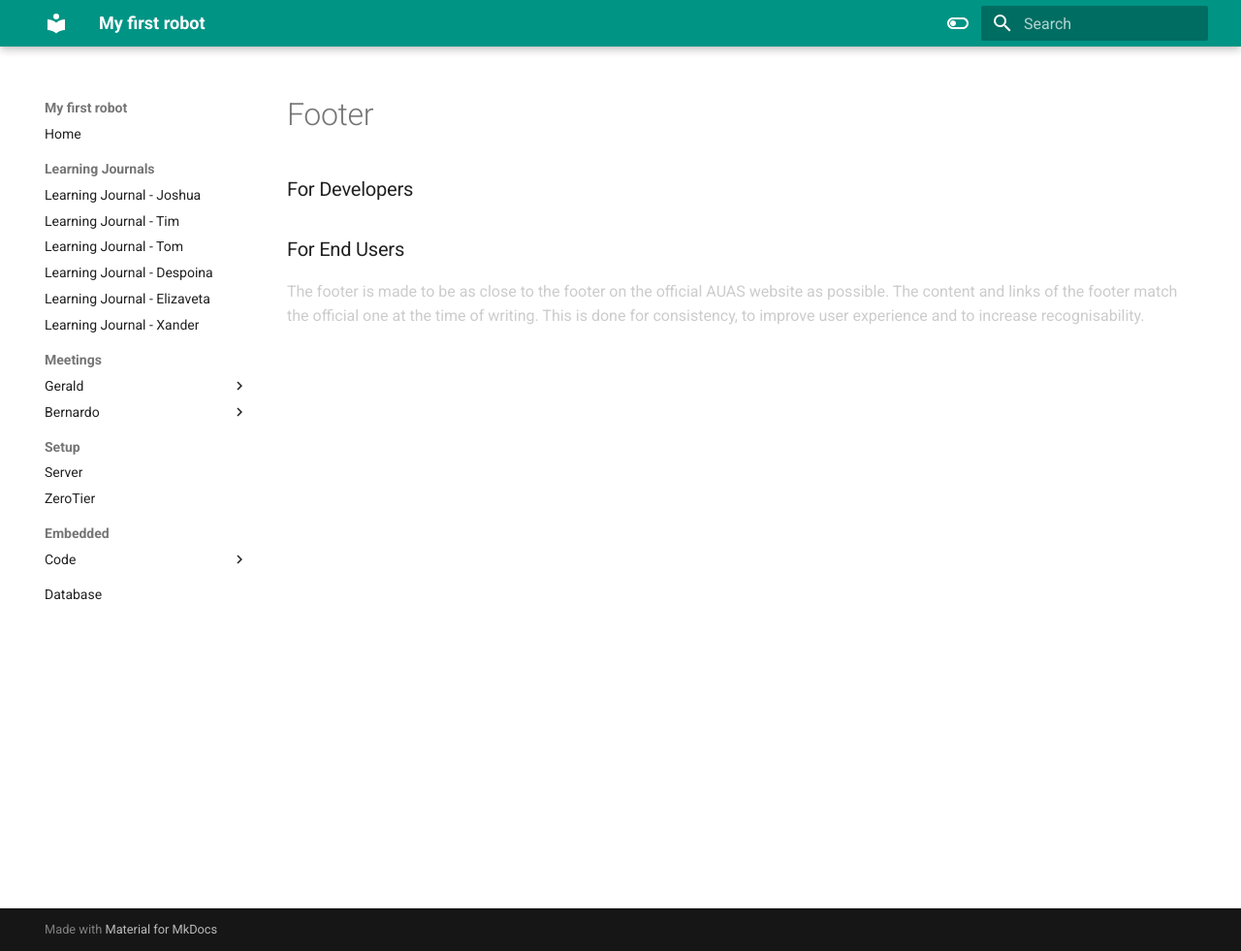
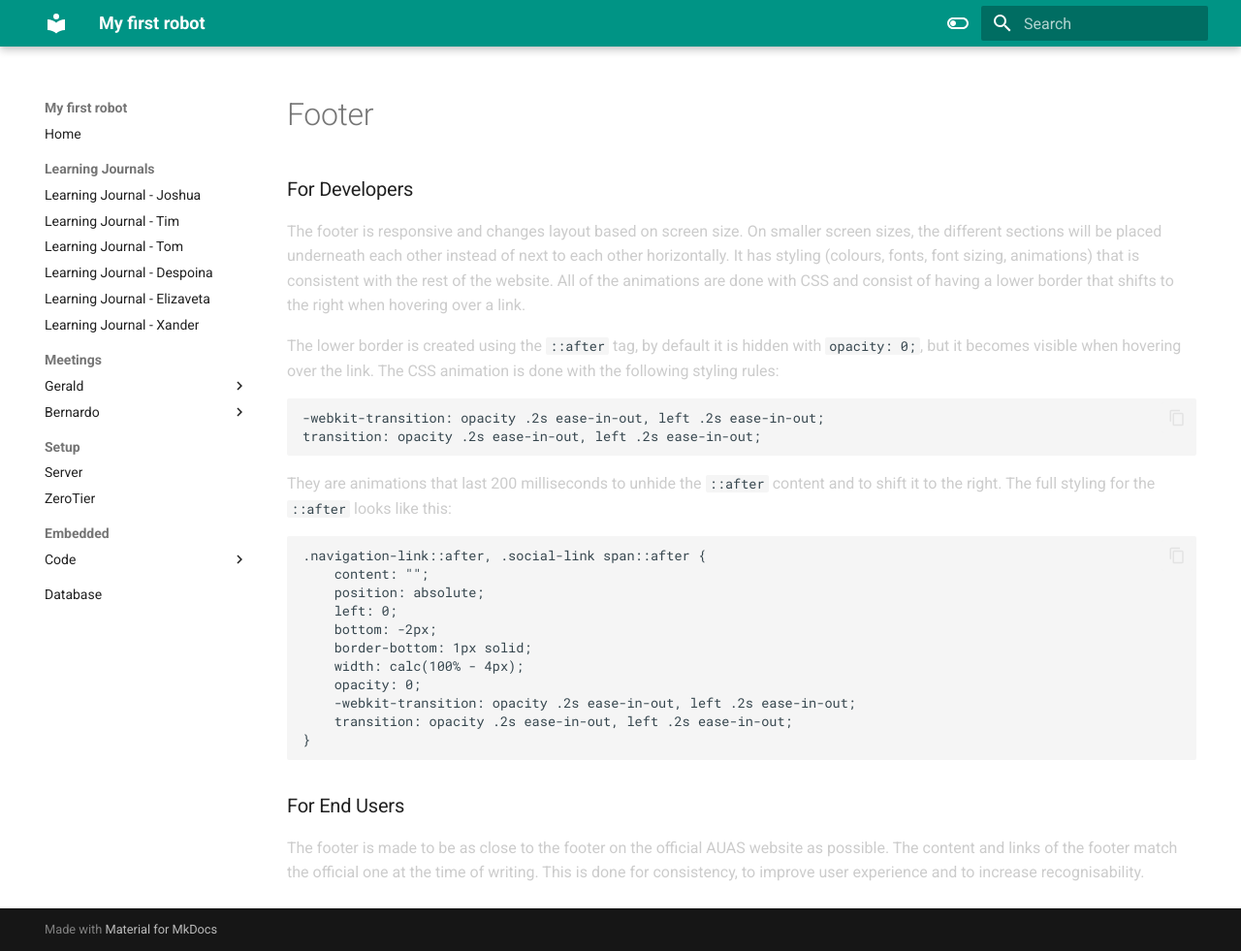
Before and after one commit to VioletHarmon2002/MyFirstRobot, an MkDocs documentation site: the page built from docs/Web/technical_documentation/footer.md, in a window 1280 px wide and 981 px high. Shown: the whole window at 97% size. Built offline with MkDocs 1.6.1 and Material for MkDocs 9.7.7, drawn with Linux system fonts in a browser that asks for light colours.

Commit message:
Added code blocks to technical documentation

````diff
--- a/docs/Web/technical_documentation/footer.md
+++ b/docs/Web/technical_documentation/footer.md
@@ -1,4 +1,29 @@
 ### For Developers
+
+The footer is responsive and changes layout based on screen size. On smaller screen sizes, the different sections will be placed underneath each other instead of next to each other horizontally. It has styling (colours, fonts, font sizing, animations) that is consistent with the rest of the website. All of the animations are done with CSS and consist of having a lower border that shifts to the right when hovering over a link.
+
+The lower border is created using the `::after` tag, by default it is hidden with `opacity: 0;`, but it becomes visible when hovering over the link. The CSS animation is done with the following styling rules:
+
+```
+-webkit-transition: opacity .2s ease-in-out, left .2s ease-in-out;
+transition: opacity .2s ease-in-out, left .2s ease-in-out;
+```
+
+They are animations that last 200 milliseconds to unhide the `::after` content and to shift it to the right. The full styling for the `::after` looks like this:
+
+```
+.navigation-link::after, .social-link span::after {
+    content: "";
+    position: absolute;
+    left: 0;
+    bottom: -2px;
+    border-bottom: 1px solid;
+    width: calc(100% - 4px);
+    opacity: 0;
+    -webkit-transition: opacity .2s ease-in-out, left .2s ease-in-out;
+    transition: opacity .2s ease-in-out, left .2s ease-in-out;
+}
+```
 
 
 ### For End Users
````
